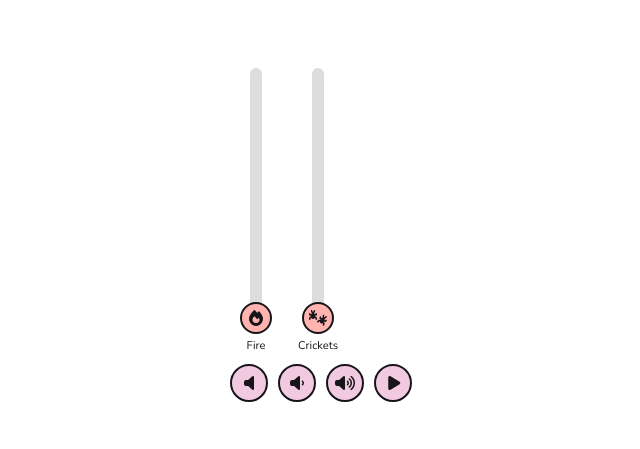
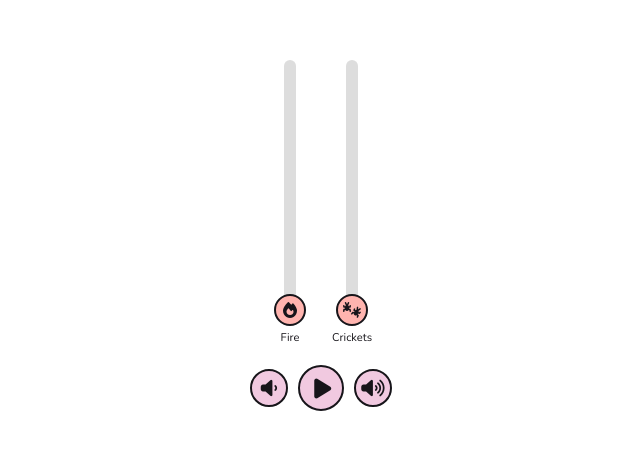
Before and after one commit to weiying-chen/noice, a React (Vite) app: page / in a window 1280 px wide. Shown: the part 165-614 px from the top of the page, without its empty margins (319-959 px from the left). Built offline with nearby package versions, Linux system fonts and the light colour scheme.

Commit message:
Create big control property

```diff
--- a/src/App.css
+++ b/src/App.css
@@ -11,9 +11,11 @@
 
 .audios {
   display: flex;
+  justify-content: center;
 }
 
 .controls {
   display: flex;
   justify-content: center;
+  align-items: center;
 }
--- a/src/App.tsx
+++ b/src/App.tsx
@@ -38,6 +38,7 @@ const styles = css`
 
 function App() {
   const { audioRefs, isPlayingAudio, playAudio } = useAudio(audios);
+
   const {
     volumes,
     handleVolumeChange,
@@ -65,10 +66,13 @@ function App() {
         ))}
       </div>
       <div className="controls">
-        <Control onClick={resetVolumes} icon={icon.volumeOff} />
         <Control onClick={decreaseVolumes} icon={icon.volumeLow} />
+        <Control
+          onClick={playAudio}
+          icon={isPlayingAudio ? icon.pause : icon.play}
+          big
+        />
         <Control onClick={increaseVolumes} icon={icon.volumeHigh} />
-        <Control onClick={playAudio} icon={isPlayingAudio ? icon.pause : icon.play} />
       </div>
     </>
   );
--- a/src/components/AudioSlider.tsx
+++ b/src/components/AudioSlider.tsx
@@ -13,7 +13,7 @@ function style(icon) {
 
     p {
       font-size: 0.7em;
-      margin-top: 20px;
+      margin: 20px 0;
     }
 
     .rc-slider {
--- a/src/components/Control.tsx
+++ b/src/components/Control.tsx
@@ -1,7 +1,7 @@
 import { css } from '@emotion/react'
 import { fgColor } from '../styles'
 
-function style(icon) {
+function style(icon, big) {
   return css`
     background: #f1c9e0;
     border: solid 2px ${fgColor};
@@ -11,13 +11,13 @@ function style(icon) {
     padding: 0;
     outline: none !important;
     position: relative;
-    width: 38px;
-    height: 38px;
+    width: ${big ? '46px' : '38px'};
+    height: ${big ? '46px' : '38px'};
 
     &::before {
       content: "${icon}";
       font-family: "Font Awesome 5 Free";
-      font-size: 1.2em;
+      font-size: ${big ? '1.7em' : '1.4em'};
       font-weight: 900;
       position: absolute;
       top: 50%;
@@ -34,9 +34,9 @@ function style(icon) {
   `;
 }
 
-function Control({ index, onClick, icon}) {
+function Control({ index, onClick, icon, big }) {
   return (
-    <button css={style(icon)} onClick={onClick} />
+    <button css={style(icon, big)} onClick={onClick} />
   );
 };
 
```
